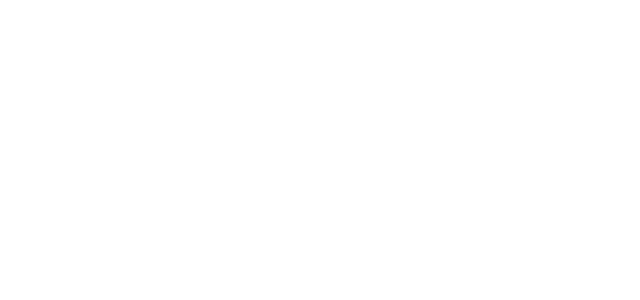
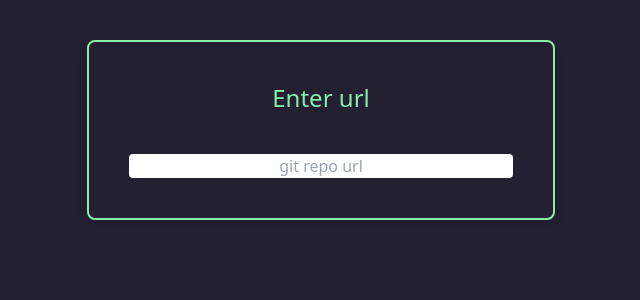
Before and after one commit to De-ad/BeCoderHackFinal, a React (Create React App) app in the folder frontend/: page / in a window 1280 px wide. Shown: the top 300 px of the page, without its empty margins (319-959 px from the left). Built offline with nearby package versions, Linux system fonts and the light colour scheme.

Commit message:
add form style

```diff
--- /dev/null
+++ b/frontend/postcss.config.js
@@ -0,0 +1,6 @@
+module.exports = {
+  plugins: {
+    tailwindcss: {},
+    autoprefixer: {},
+  },
+}
--- a/frontend/public/index.html
+++ b/frontend/public/index.html
@@ -26,7 +26,7 @@
     -->
     <title>React App</title>
   </head>
-  <body>
+  <body style="background-color: #232032;">
     <noscript>You need to enable JavaScript to run this app.</noscript>
     <div id="root"></div>
     <!--
--- a/frontend/src/App.js
+++ b/frontend/src/App.js
@@ -1,10 +1,9 @@
+import MainPage from "./components/MainPage";
 
 function App() {
   return (
-    <div className="App">
-      <header className="App-header">
-
-      </header>
+    <div className="">
+      <MainPage />
     </div>
   );
 }
--- a/frontend/src/components/Form.jsx
+++ b/frontend/src/components/Form.jsx
@@ -1,7 +1,19 @@
 
 function Form(){
-
-    return(<div>
+    return(
+    <div className="grid p-10 space-y-10 border-green-300 border-2 shadow-lg place-items-center rounded-lg w-fit ">
+        <div className="text-green-300 text-center text-2xl"> Enter url</div>
+        <div className=" place-self-center">
+            <form className="w-96">
+                <input
+                type={"url"}
+                placeholder="git repo url"
+                className="w-full rounded text-center"
+                />
+            </form>
+        </div>
     </div>);
 
 }
+
+export default Form;
--- /dev/null
+++ b/frontend/src/components/MainPage.jsx
@@ -0,0 +1,13 @@
+import Form from "./Form";
+
+function MainPage(){
+
+    return(
+        <div className=" grid justify-items-center p-10">
+            <Form />
+
+        </div>
+    );
+}
+
+export default MainPage;
--- /dev/null
+++ b/frontend/tailwind.config.js
@@ -0,0 +1,10 @@
+/** @type {import('tailwindcss').Config} */
+module.exports = {
+  content: [
+    "./src/**/*.{js,jsx,ts,tsx}",
+  ],
+  theme: {
+    extend: {},
+  },
+  plugins: [],
+}
--- a/package.json
+++ b/package.json
@@ -1,6 +1,7 @@
 {
-  "dependencies": {
-    "axios": "^1.2.0",
+  "devDependencies": {
+    "autoprefixer": "^10.4.13",
+    "postcss": "^8.4.19",
     "tailwindcss": "^3.2.4"
   }
 }
--- a/tailwind.config.js
+++ /dev/null
@@ -1,7 +0,0 @@
-module.exports = {
-    content: ["./src/**/*.{html,js}"],
-    theme: {
-      extend: {},
-    },
-    plugins: [],
-  }
```
Also changed, not shown: frontend/package.json (+6 -1 lines), 2 other files (tests, documents, lock files or other folders).
